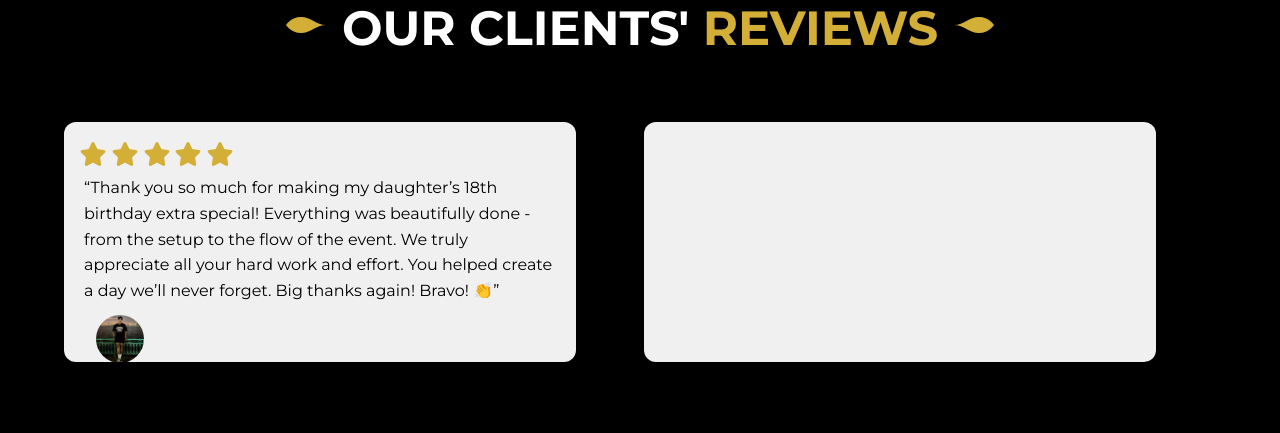
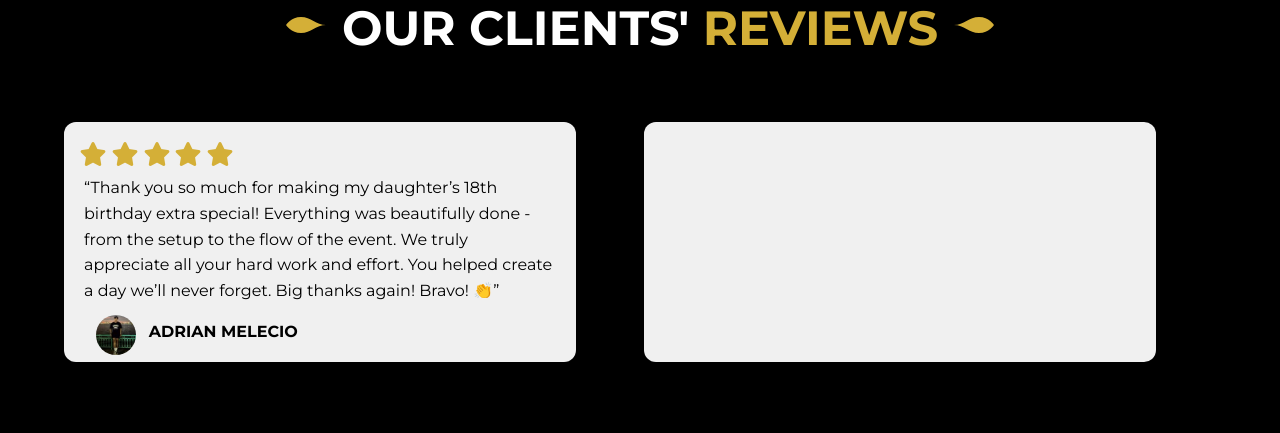
Before and after one commit to Zaiyai/Jazz-Events-Website, a PHP site: page / in a window 1280 px wide. Shown: the part 3424-3857 px from the top of the page. Run offline with PHP 8.4, Linux system fonts and the light colour scheme.

Commit message:
Added picture and name.

```diff
--- a/index.html
+++ b/index.html
@@ -215,6 +215,7 @@
 
                     <div class="reviewer">
                         <img src="images/reviewer1.jpg" alt="reviewer 1"/>
+                        <p>Adrian Melecio</p>
                     </div>
 
                 </div>
--- a/styles.css
+++ b/styles.css
@@ -418,8 +418,8 @@ header {
     width: 40vw;
     height: 30vh;
     border-radius: 12px;
-    overflow: hidden;
-    position: relative;
+    overflow-x: hidden;
+    overflow-y: scroll;
     transition: transform 0.3s;
     white-space: normal;
     padding: 20px;
@@ -441,14 +441,21 @@ header {
 }
 
 .reviewer {
-    height: fit-content;
-    width: fit-content;
+    display: flex;
     padding: 12px;
+    color: black;
+    font-weight: 700;
+    text-transform: uppercase;
 }
 
 .reviewer img {
-    height: 6vh;
+    height: 5vh;
     border-radius: 50px;
+    margin-right: 1vw;
+}
+
+.reviewer p {
+    margin-top: 0.5vh;
 }
 
 /* --- Extraordinary Section --- */
```
